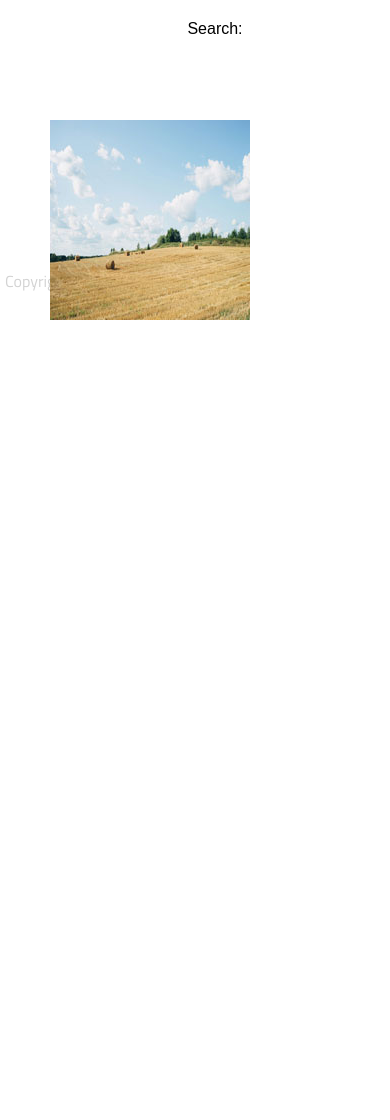
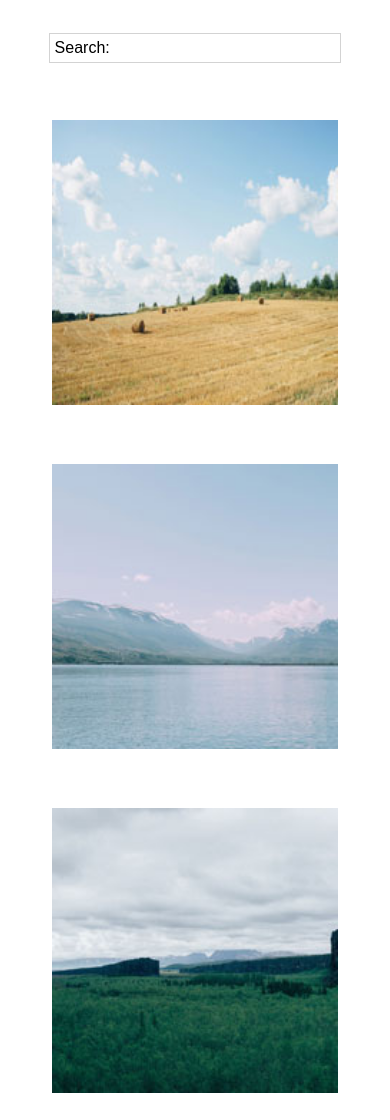
Before and after one commit to CCDevelopment/Project-4-Photo-Gallery, a plain HTML site: page index.html in a window 390 px wide. Shown: the top 1120 px of the page. Before the commit the page ends 844 px from the top, so only its background shows below. Drawn offline with Linux system fonts and the light colour scheme.

Commit message:
Mobile Barebones gallery HTML and CSS structure in place
Revisions to some of the original CSS to begin from the mobile basic
structure up.

```diff
--- a/css/main.css
+++ b/css/main.css
@@ -2,15 +2,13 @@
 body {
   background-color: #fff;
   width: 100%;
+  margin: 0 auto;
 }
 
 .content {
     width: 90%;
-    margin: 0 auto;
-    position: relative;
-    top: 90px;
+    margin: 10px auto;
     display: block;
-    left: 0px;
 }
 
 p {
@@ -23,30 +21,39 @@
 }
 
 header {
-  background-color: #fff;
-  padding: 20px;
-  position: fixed;
-  top: 0px;
-  left: 0px;
-  width: 100%;
-  margin-bottom: 10px;
+  padding: 5px;
+  margin: 10px auto;
+  width: 90%;
 }
 
 header .searchbox {
-  width: 33.33%;
+  margin: 5% auto;
+  text-align: left;
+  padding: 5px;
+  width: 80%;
+  border: 1px solid lightgrey;
+}
+
+footer {
+  width: 100%;
   margin: 0 auto;
+}
+
+footer p {
   text-align: center;
 }
 
-footer {
-
+.gallery {
+  width: 90%;
+  margin: 10px auto;
 }
 
-.gallery {
-
+.gallery-item {
+  width: 95%;
+  margin: 15px auto;
 }
 
-.gallery-item img {
-  padding: 30px;
-
+.gallery img {
+  margin: 20px 2.5%;
+  width: 95%;
 }
--- a/index.html
+++ b/index.html
@@ -18,11 +18,61 @@
 
   <main class="content">
 
+ <!-- >>>>>>>> BEGIN GALLERY HERE <<<<<<<<<<<  -->
     <div class="gallery">
+
       <div class="gallery-item">
         <img src="photos/Thumbnails/01.jpg">
       </div>
+
+      <div class="gallery-item">
+        <img src="photos/Thumbnails/02.jpg">
+      </div>
+
+      <div class="gallery-item">
+        <img src="photos/Thumbnails/03.jpg">
+      </div>
+
+      <div class="gallery-item">
+        <img src="photos/Thumbnails/04.jpg">
+      </div>
+
+      <div class="gallery-item">
+        <img src="photos/Thumbnails/05.jpg">
+      </div>
+
+      <div class="gallery-item">
+        <img src="photos/Thumbnails/06.jpg">
+      </div>
+
+      <div class="gallery-item">
+        <img src="photos/Thumbnails/07.jpg">
+      </div>
+
+      <div class="gallery-item">
+        <img src="photos/Thumbnails/08.jpg">
+      </div>
+
+      <div class="gallery-item">
+        <img src="photos/Thumbnails/09.jpg">
+      </div>
+
+      <div class="gallery-item">
+        <img src="photos/Thumbnails/10.jpg">
+      </div>
+
+      <div class="gallery-item">
+        <img src="photos/Thumbnails/11.jpg">
+      </div>
+
+      <div class="gallery-item">
+        <img src="photos/Thumbnails/12.jpg">
+      </div>
+
     </div>
+<!-- >>>>>>>>>>  END GALLERY HERE <<<<<<<<<<<<<< -->
+
+
 
   </main>
 
```
